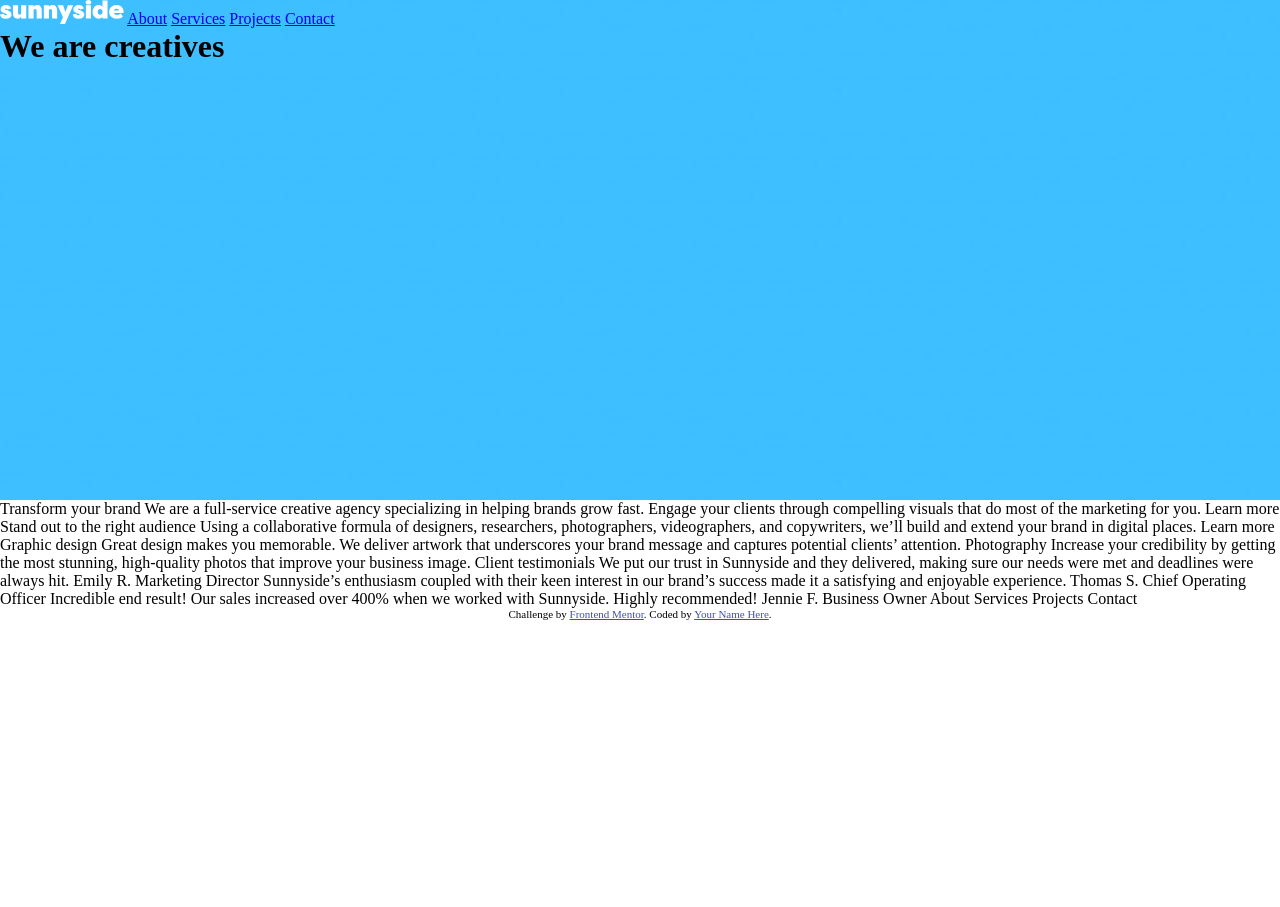
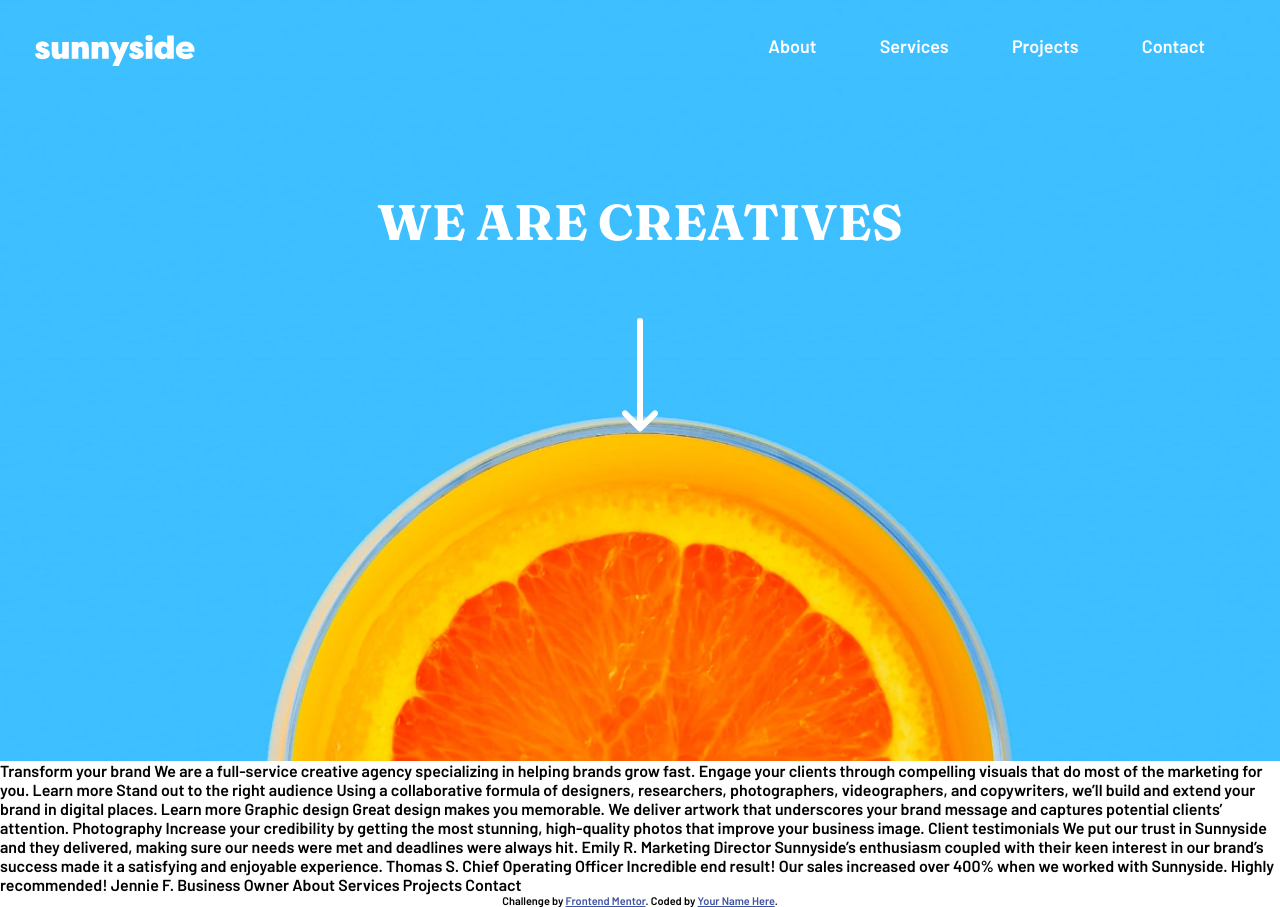
Before and after one commit to AyishaAlli/Sunnyside-Agency-Landing-Page, a plain HTML site: page index.html in a window 1280 px wide. Before the commit the page ends 800 px from the top, so only its background shows below. Drawn offline with Linux system fonts and the light colour scheme.

Commit message:
finished nav bar and top section

```diff
--- a/index.html
+++ b/index.html
@@ -7,22 +7,27 @@
   <link rel="icon" type="image/png" sizes="32x32" href="./images/favicon-32x32.png">
   <link rel="stylesheet" href="/style.css">
   <title>Frontend Mentor | Sunnyside agency landing page</title>
-
 </head>
 <body>
-  <div class="sectionOne">
+  <div class="navBar">
+    <img src="/images/logo.svg" alt="sunnyside-logo" width="160px" >
    <nav>
-    <img src="/images/logo.svg" alt="sunnyside-logo">
     <a href="#">About</a>
     <a href="#">Services</a>
     <a href="#">Projects</a>
     <a href="#">Contact</a>
    </nav>
+   </div>
+   <div class="sectionOne">
+     <div class="text">
+        <h1>
+        WE ARE CREATIVES
+      </h1>
+      <svg width="36" height="114" xmlns="http://www.w3.org/2000/svg"><g stroke="#FFF" stroke-width="6" fill="none" fill-rule="evenodd" stroke-linecap="round" stroke-linejoin="round"><path d="M18 3v100M3 95.484l15 15 15-15"/></g></svg>
+     </div>
 
-   <h1>
-      We are creatives
-    </h1>
-  </div>
+   </div>
+
 
 
 
--- a/style.css
+++ b/style.css
@@ -1,16 +1,67 @@
+@import url('https://fonts.googleapis.com/css2?family=Barlow:wght@600&family=Fraunces:wght@700;900&display=swap');
+@import url('https://fonts.googleapis.com/css2?family=Barlow:wght@600&display=swap');
+
 *{
     padding: 0;
     margin: 0;
     box-sizing: border-box;
+    scroll-behavior: smooth;
 }
+.navBar img{
+    size: 200px;
+}
+body{
+    font-family: 'barlow', sans-serif;
+}
+.navBar{
+    background-image: url(/images/mobile/image-header.jpg);
+    display: flex;
+    justify-content: space-between;
+    padding: 35px;
+}
+nav a{
+padding: 10px 20px 10px 20px;
+border: 0px solid transparent;
+font-size: 18px;
+ padding-right: 40px;
+ text-decoration: none;
+ color: white;
+
+}
+
+.sectionOne{
+    background-image: url(/images/desktop/image-header.jpg);
+    background-repeat: no-repeat;
+    background-size: cover;
+    background-position: bottom;
+    width: 100%;
+    height: 660px;
+
+}
+.text{
+    display: flex;
+    flex-direction: column;
+    justify-content: center;
+    align-items: center;
+    padding-top: 90px;
+}
+.text h1{
+    font-family: 'Fraunces', serif;
+    color: white;
+    font-size: 50px;
+}
+.text svg{
+    margin-top:65px ;
+}
+
+
+
+
+
+
 .attribution {
     font-size: 11px; text-align: center;
 }
 .attribution a {
     color: hsl(228, 45%, 44%);
 }
-
-.sectionOne{
-    background-image: url(/images/mobile/image-header.jpg);
-    height: 500px;
-}
```
